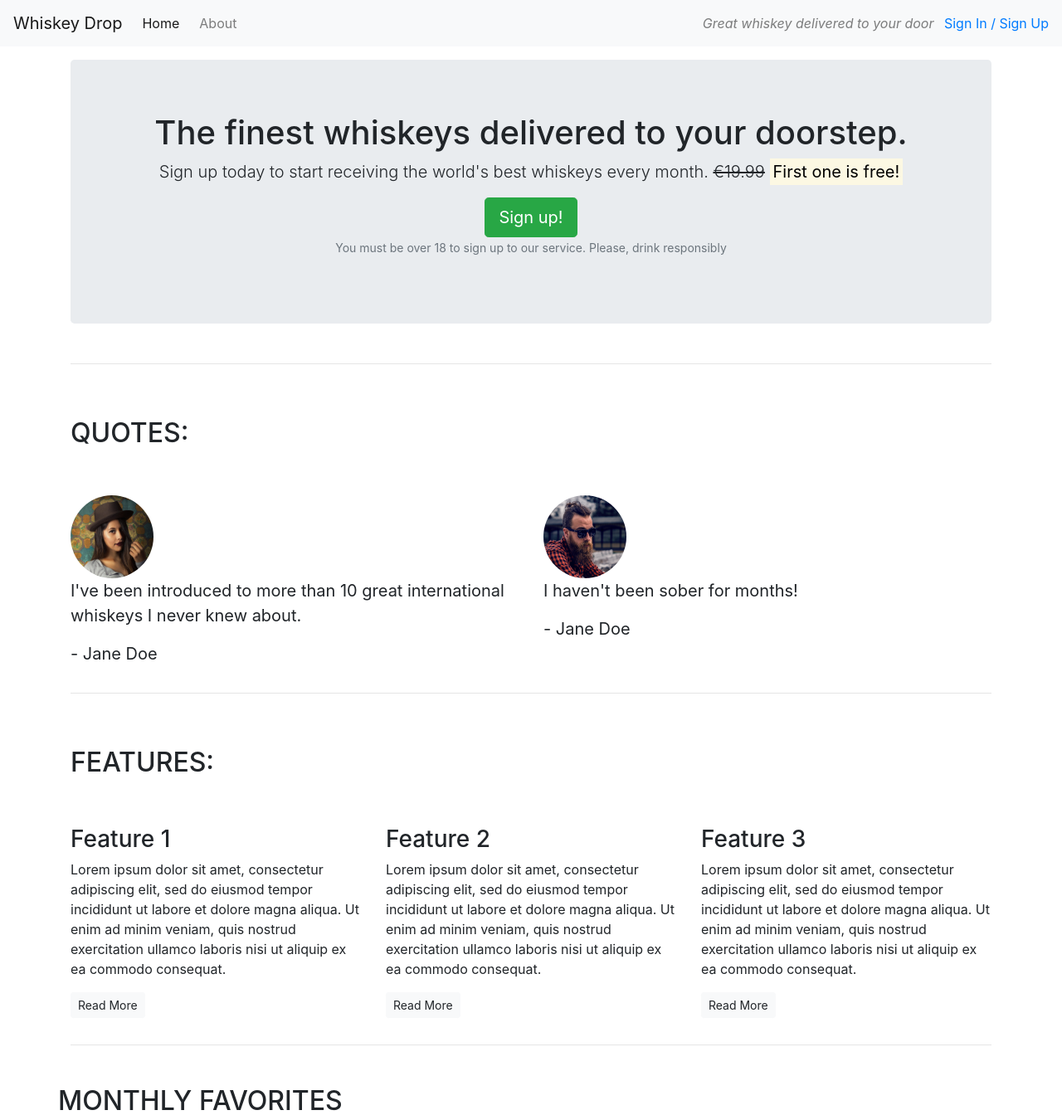
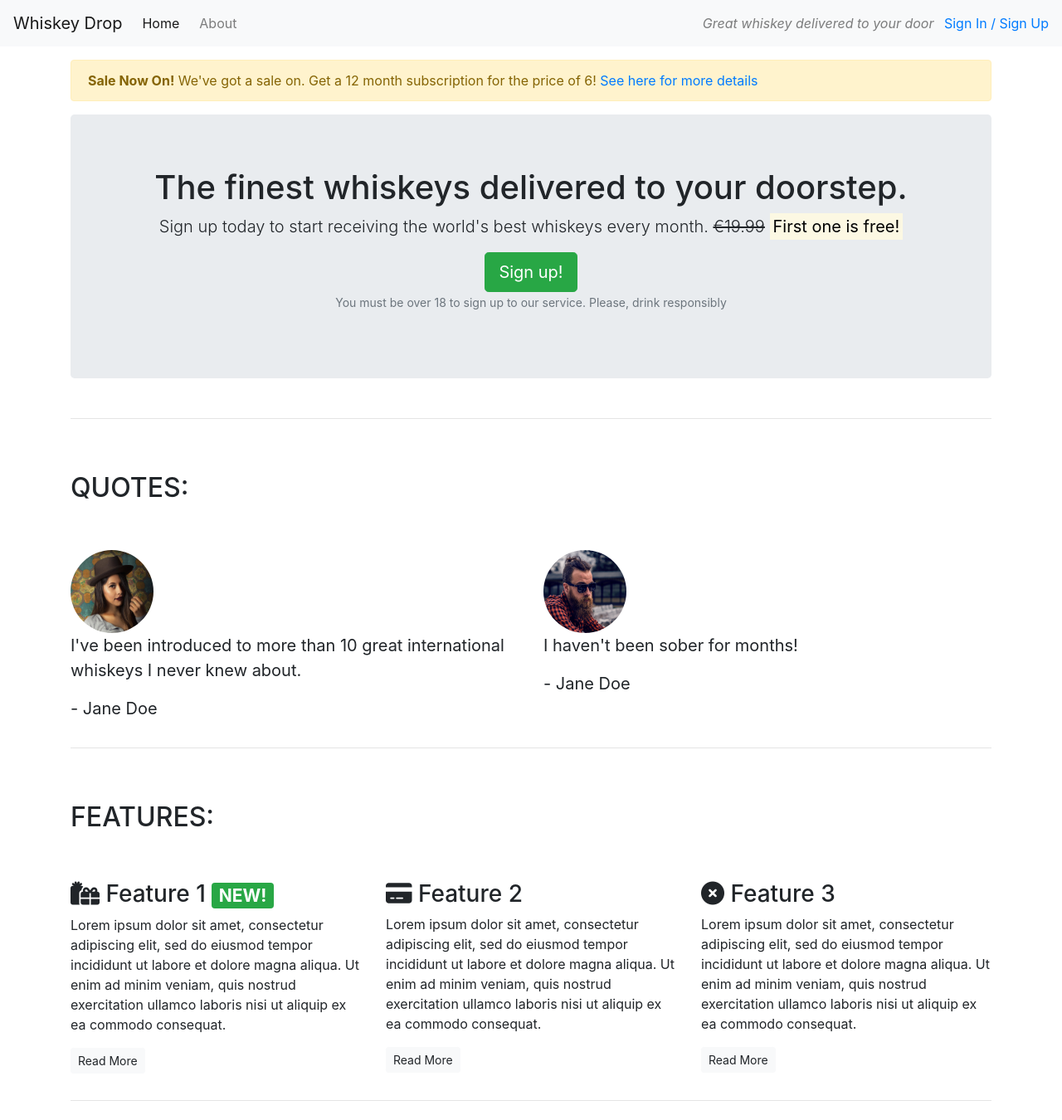
Before and after one commit to CianThornhill/bootstrap_jntro_repo_CI, a plain HTML site: page index.html in a window 1280 px wide. Shown: the top 1350 px of the page at 83% size. Drawn offline with nearby package versions, Linux system fonts and the light colour scheme.

Commit message:
added further body elements

```diff
--- a/index.html
+++ b/index.html
@@ -10,6 +10,7 @@
   <script src="https://cdn.jsdelivr.net/npm/bootstrap@4.6.2/dist/js/bootstrap.bundle.min.js"
     integrity="sha384-Fy6S3B9q64WdZWQUiU+q4/2Lc9npb8tCaSX9FK7E8HnRr0Jz8D6OP9dO5Vg3Q9ct" crossorigin="anonymous">
   </script>
+  <script src="https://kit.fontawesome.com/51b9bf2f41.js" crossorigin="anonymous"></script>
 </head>
 
 <body>
@@ -32,6 +33,13 @@
 
   </nav>
   <article class="container mt-3">
+    <div class="row d-none d-sm-block">
+      <div class="col-12">
+          <div class="alert alert-warning">
+              <strong>Sale Now On!</strong> We've got a sale on. Get a 12 month subscription for the price of 6! <a href="">See here for more details</a>
+          </div>
+      </div>
+  </div>
     <!-- Callout -->
     <div class="row">
       <div class="col-12">
@@ -95,7 +103,8 @@
       <div class="row">
         <div class="col-12 col-md-6 col-lg-4">
           <div class="feature">
-            <h3>Feature 1</h3>
+            <h3><i class="fa-solid fa-gifts d-none d-sm-inline"></i> Feature 1 <span class="badge badge-success">
+                NEW!</span></h3>
             <p>Lorem ipsum dolor sit amet, consectetur adipiscing elit, sed do eiusmod tempor incididunt ut labore et
               dolore
               magna aliqua. Ut enim ad minim veniam, quis nostrud exercitation ullamco laboris nisi ut aliquip ex ea
@@ -106,7 +115,7 @@
         </div>
         <div class="col-12 col-md-6 col-lg-4">
           <div class="feature">
-            <h3>Feature 2</h3>
+            <h3><i class="fa-solid fa-credit-card d-none d-sm-inline"></i> Feature 2</h3>
             <p>Lorem ipsum dolor sit amet, consectetur adipiscing elit, sed do eiusmod tempor incididunt ut labore et
               dolore
               magna aliqua. Ut enim ad minim veniam, quis nostrud exercitation ullamco laboris nisi ut aliquip ex ea
@@ -117,7 +126,7 @@
         </div>
         <div class="col-12 d-md-none d-lg-block col-lg-4">
           <div class="feature">
-            <h3>Feature 3</h3>
+            <h3><i class="fa-solid fa-circle-xmark d-none d-sm-inline"></i> Feature 3</h3>
             <p>Lorem ipsum dolor sit amet, consectetur adipiscing elit, sed do eiusmod tempor incididunt ut labore et
               dolore
               magna aliqua. Ut enim ad minim veniam, quis nostrud exercitation ullamco laboris nisi ut aliquip ex ea
```
Lines whose indentation alone changed are shown as unchanged.
